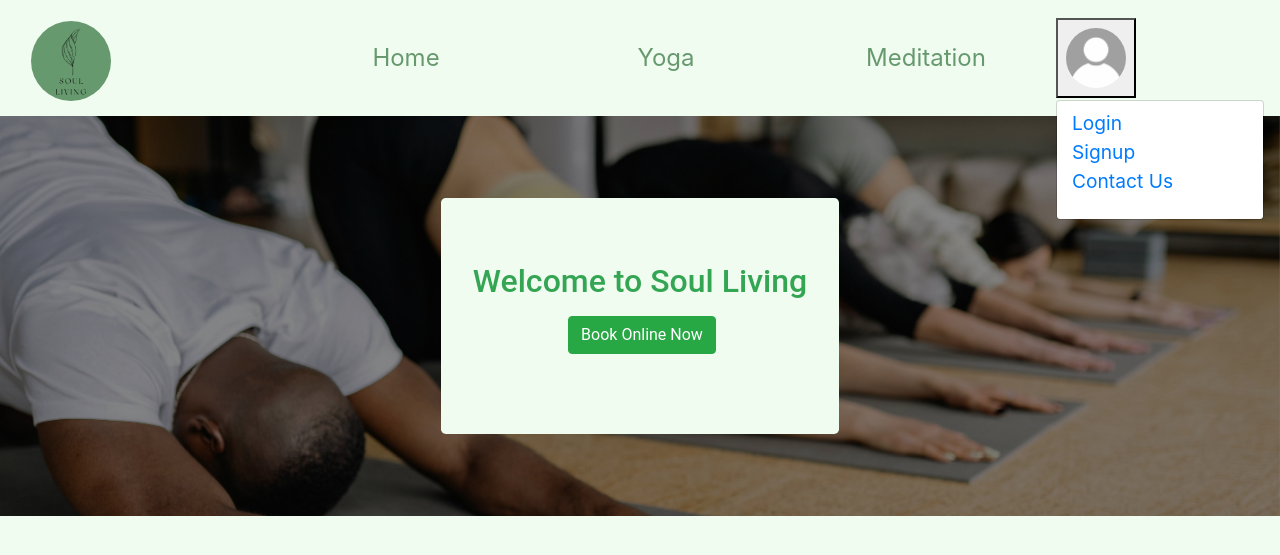
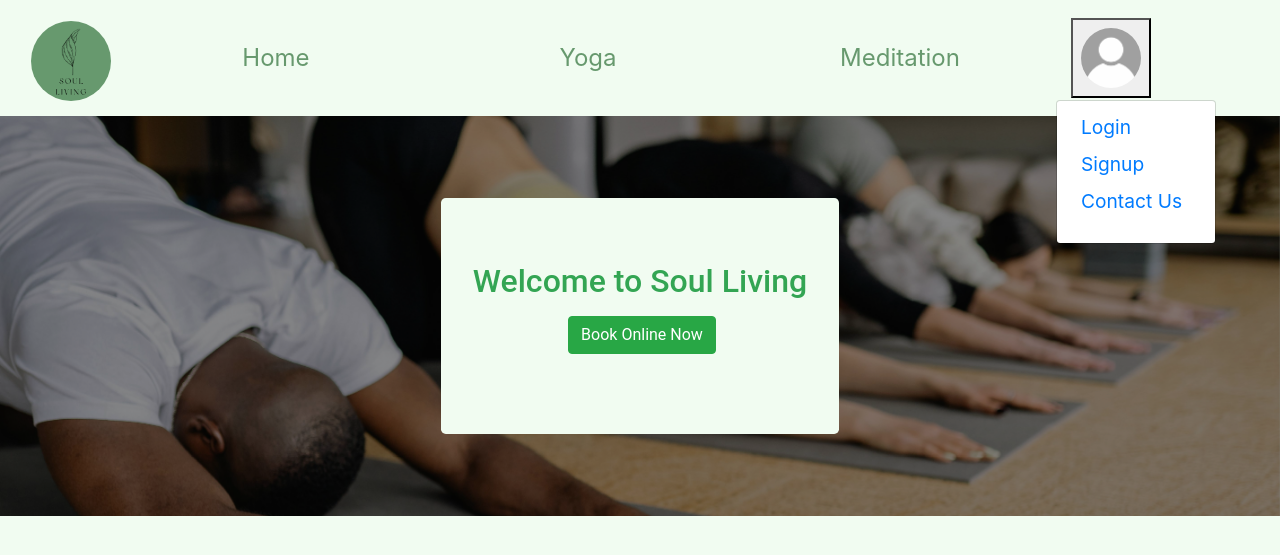
Before and after one commit to tanikairwin/SoulLiving, a Django app: page / in a window 1280 px wide. Shown: the top 555 px of the page. Run offline with Django 4.2, Linux system fonts and the light colour scheme; some libraries are stand-ins or nearby versions.

Commit message:
Final basic styles to the navbar

```diff
--- a/static/CSS/style.css
+++ b/static/CSS/style.css
@@ -1,11 +1,26 @@
+* {
+    padding: 0;
+    margin: 0;
+    text-decoration: none;
+    list-style: none;
+    box-sizing: border-box;
+  }
+
 body {
     background-color: #f1fcf1;
 }
-
+/* Nav bar styles */
 .navbar {
     background-color: #f1fcf1;
 }
 
+.title {
+    color: #67996e;
+    text-align: right;
+    text-transform: uppercase;
+}
+
+/* Callout section styles */
 .jumbrotron {
     background-color: #f1fcf1;
 }
--- a/templates/index.html
+++ b/templates/index.html
@@ -19,12 +19,12 @@
 </head>
 <body>
         <!--Nav-->
-        <nav class=" container- fluid navbar navbar-expand">
-            <div class="container col-10 flex-row align-content-center">
-                <a class="navbar-brand col-3" style="border: 0px; height:100px; margin: 0px;" href="templates/index.html">
-                  <img src="static/assets/images/soullivinglogo.png" style="margin: 8px 0px 8px 0px;" class="rounded-circle" alt="Soul Living Logo" width="80px" height="80px">
-                </a>
-                <ul class="col-9 row justify-content-center" style="list-style-type: none; padding: 0; margin: 0;">
+        <nav class=" container-fluid navbar navbar-expand" style="margin: 0;">
+            <a class="navbar-brand col-1" style="border: 0px; height:100px; margin: 0px;" href="templates/index.html">
+                <img src="static/assets/images/soullivinglogo.png" style="margin: 8px 0px 8px 0px;" class="rounded-circle" alt="Soul Living Logo" width="80px" height="80px">
+            </a>
+            <div class="container col-9 flex-row align-content-center" style="margin: 0px;">
+                <ul class="col-12 row justify-content-left" style="list-style-type: none; padding: 0; margin: 0;">
                     <li class="col-4 nav-item">
                       <a class="nav-link text-center" href="templates/index.html" style="font-size: 1.5rem; color: #67996e;">Home</a>
                     </li>
@@ -37,21 +37,21 @@
                 </ul>
             </div>
                 <!-- Dropdown -->
-            <div class="dropdown container justify-content-right col-2">
-                <button class="dropdown-toggler align-content-right" data-toggle="dropdown" type="button" data-target="#collaspible" style="width: 80px; height: 80px;">
+            <div class="dropdown col-2">
+                <button class="dropdown-toggler" data-toggle="dropdown" type="button" data-target="#collaspible" style="width: 80px; height: 80px;">
                     <span>
                         <img src="static/assets/images/blankprofile.jpeg" class="rounded-circle" style="width: 60px; height:60px;">
                     </span>
                 </button>
-                <div class="container dropdown-menu navbar-collapse">
-                        <ul class="col divider" style="list-style-type: none;">
-                            <li class="dropdown-item" style="padding: 0;">
-                                <a class="nav-link" style="padding: 0; text-align: left; font-size: 1.2rem;" href="#">Login</a>
+                <div class="dropdown-menu navbar-collapse">
+                        <ul class="dropdown-links" style="list-style-type: none;">
+                            <li class="dropdown-item">
+                                <a class="nav-link" style="padding:0px; text-align: left; font-size: 1.2rem;" href="#">Login</a>
                             </li>
-                            <li class="dropdown-item" style="padding: 0;">
-                                <a class="nav-link" style="padding: 0; text-align: left; font-size: 1.2rem;" href="templates/signup.html">Signup</a>
+                            <li class="dropdown-item">
+                                <a class="nav-link" style="padding:0px; text-align: left; font-size: 1.2rem;" href="templates/signup.html">Signup</a>
                             </li>
-                            <li class="dropdown-item" style="padding: 0;">
+                            <li class="dropdown-item">
                                 <a class="nav-link" style="padding: 0; text-align: left; font-size: 1.2rem;" href="#">Contact Us</a>
                             </li>
                         </ul>
```
